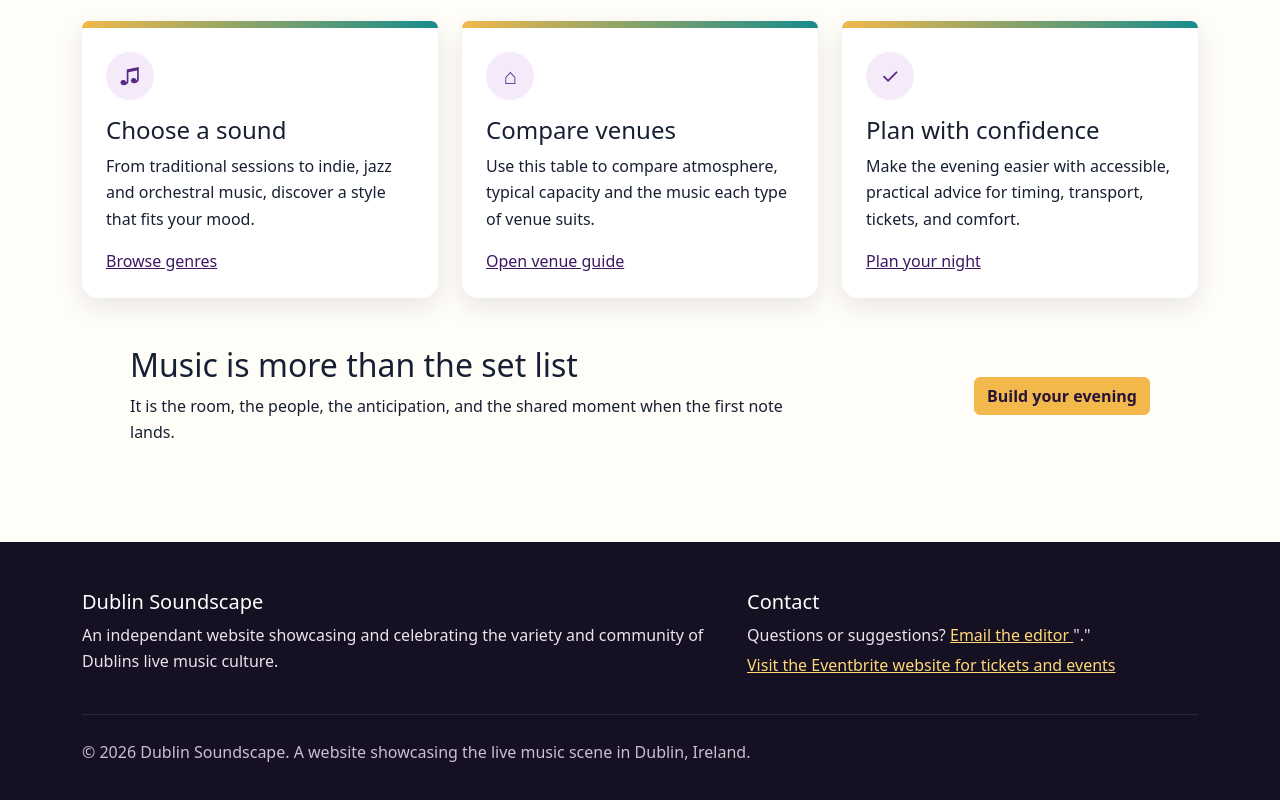
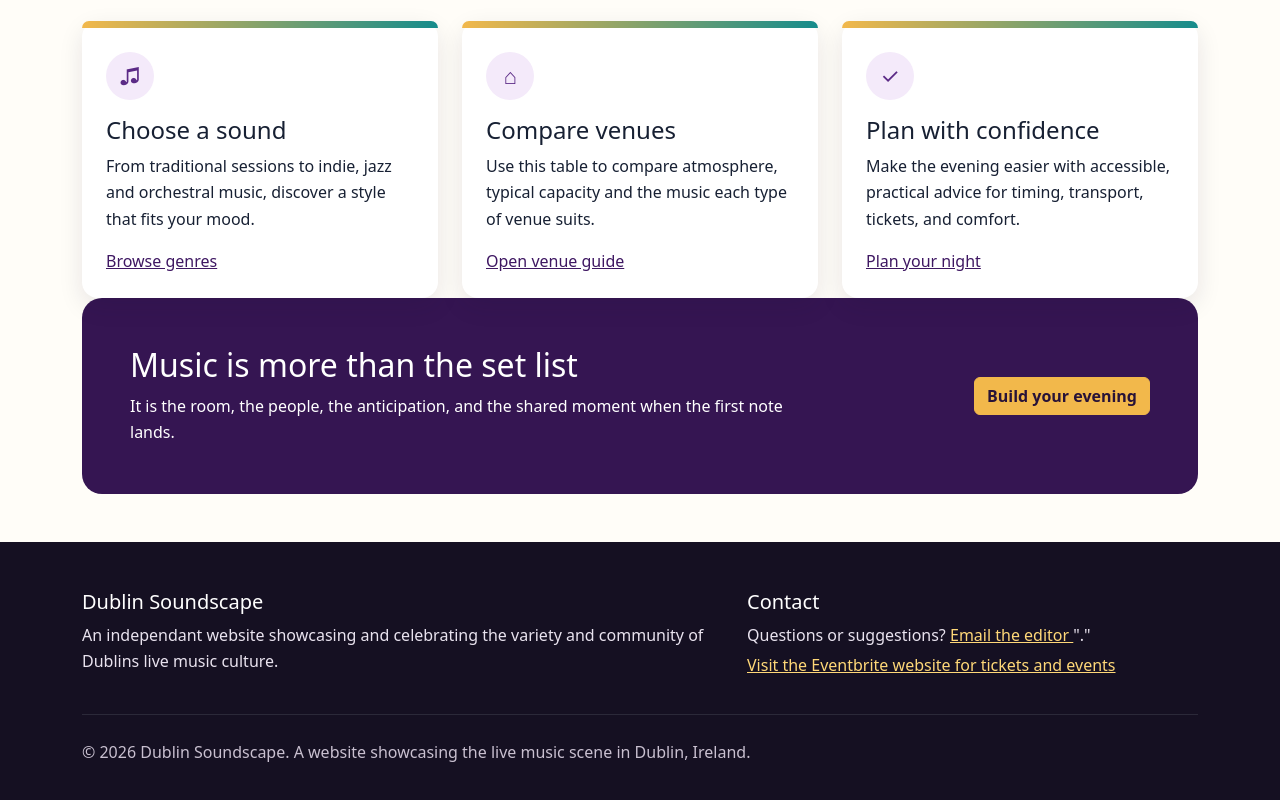
Before and after one commit to Kiki-Peart/Soundscapes_website, a plain HTML site: page index.html in a window 1280 px wide. Shown: the part 741-1541 px from the top of the page. Drawn offline with nearby package versions, Linux system fonts and the light colour scheme.

Commit message:
Add cta border and colour

```diff
--- a/styles.css
+++ b/styles.css
@@ -221,6 +221,13 @@ button:focus-visible {
   font-size: 1.35rem;
 }
 
+.cta-panel {
+    color: #fff;
+    background:
+    var(--purple-dark);
+    border-radius: 1.25rem;
+}
+
 .genre-card {
   transition: transform .25s ease,
               box-shadow .25s ease;
```
